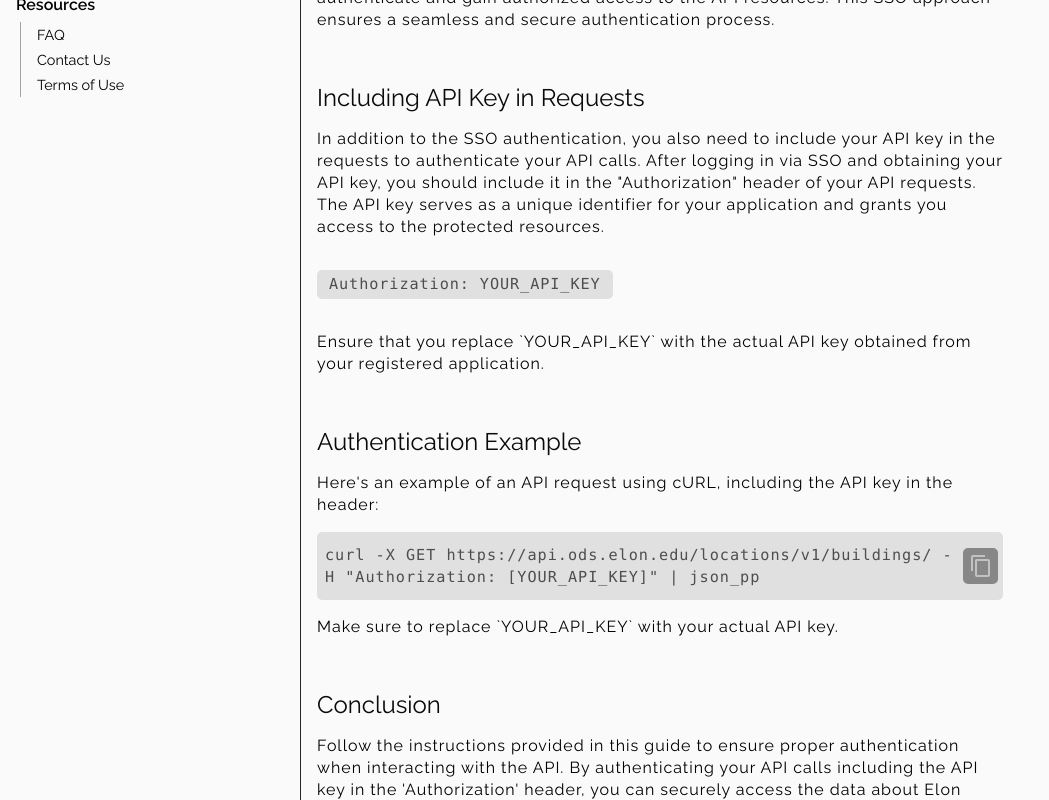
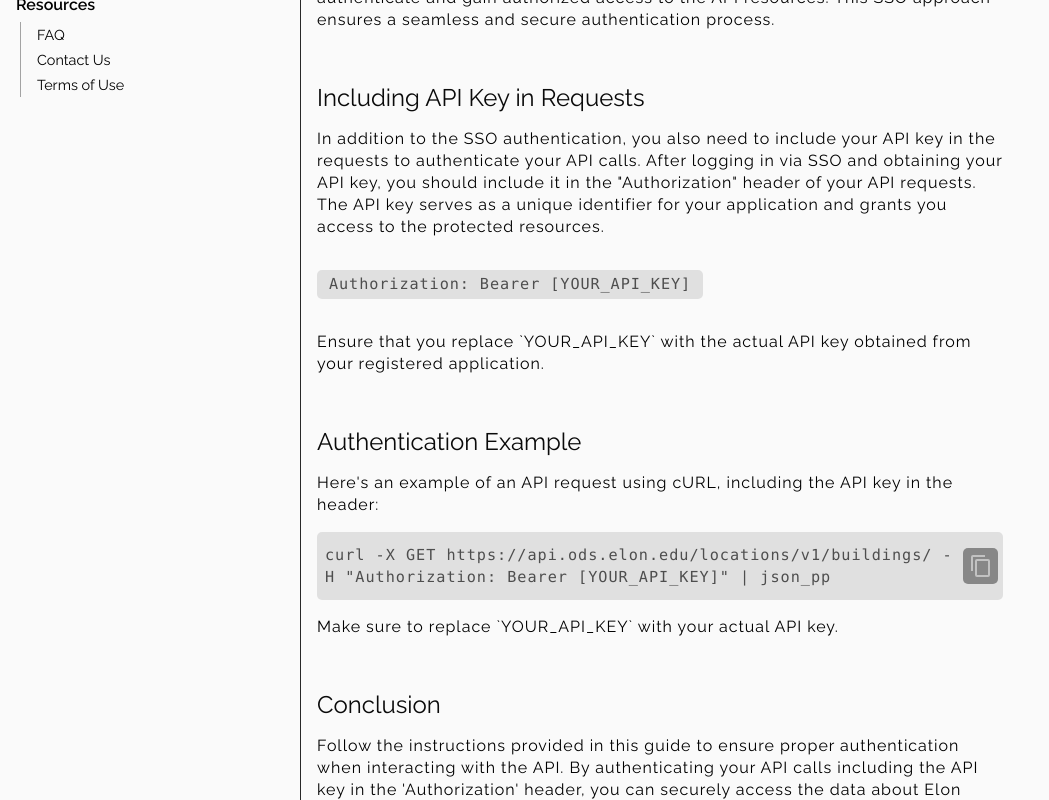
Before and after one commit to elonsoc/ods, a Next.js app in the folder frontend/: page /docs/usage-guides/authentication in a window 1280 px wide. Shown: the part 482-1282 px from the top of the page, without its empty margins (0-1049 px from the left). Built offline with nearby package versions, Linux system fonts and the light colour scheme; no server answers.

Commit message:
Adjust wording of documentatino for Authorization header

```diff
--- a/frontend/src/app/docs/getting-started/overview/page.tsx
+++ b/frontend/src/app/docs/getting-started/overview/page.tsx
@@ -111,7 +111,7 @@ export default function GSOverviewPage() {
 				</p>
 				<CodeCopyable
 					code='curl -X GET "https://api.ods.elon.edu/locations/v1/buildings/" -H
-							"Authorization: [YOUR_API_KEY]"'
+							"Authorization: Bearer [YOUR_API_KEY]"'
 				/>
 			</section>
 			<nav className={styles.arrowWrapper}>
--- a/frontend/src/app/docs/usage-guides/authentication/page.tsx
+++ b/frontend/src/app/docs/usage-guides/authentication/page.tsx
@@ -43,7 +43,7 @@ const UGAuthentication = () => {
 					unique identifier for your application and grants you access to the
 					protected resources.
 				</p>
-				<p className='code'>Authorization: YOUR_API_KEY</p>
+				<p className='code'>Authorization: Bearer [YOUR_API_KEY]</p>
 				<p>
 					Ensure that you replace `YOUR_API_KEY` with the actual API key
 					obtained from your registered application.
@@ -56,7 +56,7 @@ const UGAuthentication = () => {
 					in the header:
 				</p>
 				<CodeCopyable
-					code={`curl -X GET https://api.ods.elon.edu/locations/v1/buildings/ -H "Authorization: [YOUR_API_KEY]" | json_pp`}
+					code={`curl -X GET https://api.ods.elon.edu/locations/v1/buildings/ -H "Authorization: Bearer [YOUR_API_KEY]" | json_pp`}
 				/>
 				<p>Make sure to replace `YOUR_API_KEY` with your actual API key.</p>
 			</section>
```
